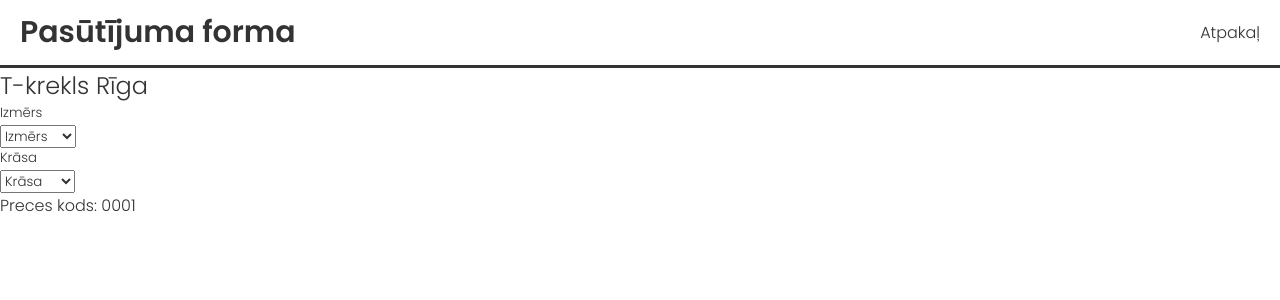
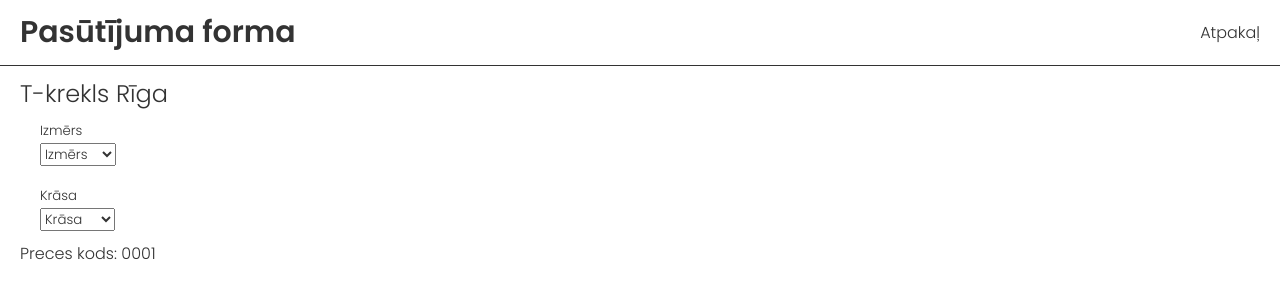
Before and after one commit to NaurisM/BurtiTask, a React (Create React App) app in the folder order-form/: page /details/0001 in a window 1280 px wide. Shown: the top 300 px of the page. Built offline with nearby package versions, Linux system fonts and the light colour scheme; the HTML template or start-up script is replaced by a standard one.

Commit message:
Update index.css

```diff
--- a/order-form/src/index.css
+++ b/order-form/src/index.css
@@ -1,9 +1,9 @@
-@import url('https://fonts.googleapis.com/css2?family=Poppins:wght@100;300;600&display=swap');
+@import url("https://fonts.googleapis.com/css2?family=Poppins:wght@100;300;600&display=swap");
 
 * {
   box-sizing: border-box;
   margin: 0;
-  font-family: 'Poppins', sans-serif;
+  font-family: "Poppins", sans-serif;
   font-weight: 300;
   color: #333;
 }
@@ -13,7 +13,7 @@
   justify-content: space-between;
   align-items: center;
   padding: 10px 20px;
-  border-bottom: 3px solid #333;
+  border-bottom: 1px solid #333;
 }
 
 .navbar h1 {
@@ -34,8 +34,9 @@
   max-width: 300px;
   margin: 20px;
   padding: 10px 15px;
-  border-bottom: 1px solid #fafafa;
+  border: 1px solid #333;
   transition: box-shadow 0.3s;
+  cursor: pointer;
 }
 
 .item-preview:hover {
@@ -51,3 +52,11 @@
 .item-preview a {
   text-decoration: none;
 }
+
+.item-details {
+  padding: 10px 20px;
+}
+
+.choices {
+  padding: 10px 20px;
+}
```
